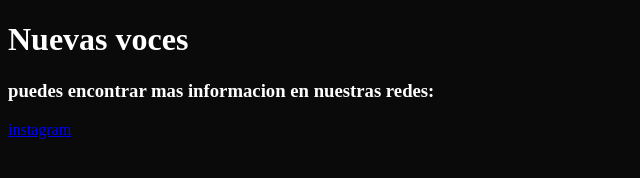
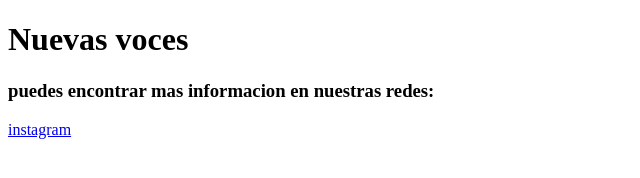
Before and after one commit to rchgst/nuevasvocesok, a plain HTML site: page index.html in a window 1280 px wide. Shown: the whole page, without its empty margins (0-640 px from the left). Drawn offline with Linux system fonts and the light colour scheme.

Commit message:
Update index.html

```diff
--- a/index.html
+++ b/index.html
@@ -6,8 +6,8 @@
     <meta name="viewport" content="width=device-width,initial-scale=1.0"/>
   </head>
 
-  <body style="background-color:#0A0A0A;">
-    <h1 style="color: #ffffff;">Nuevas voces</h1>
-    <h3 style="color: #ffffff;">puedes encontrar mas informacion en nuestras redes:</h3>
+  <body>
+    <h1>Nuevas voces</h1>
+    <h3>puedes encontrar mas informacion en nuestras redes:</h3>
     <a href="https://www.instagram.com/nuevasvoces.ok?utm_source=ig_web_button_share_sheet&igsh=ZDNlZDc0MzIxNw==" target="_blank">instagram</a>
   </body>
```
